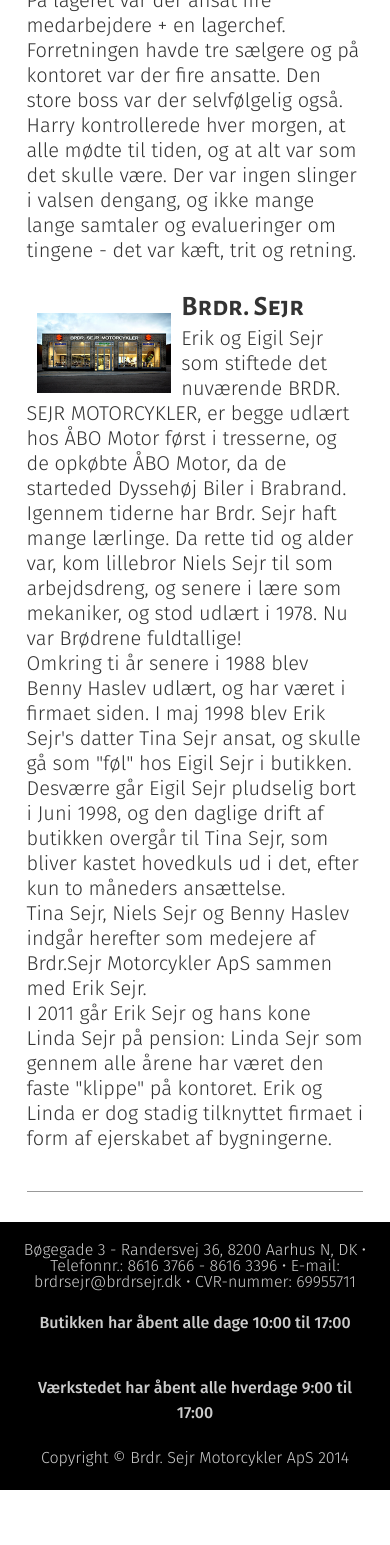
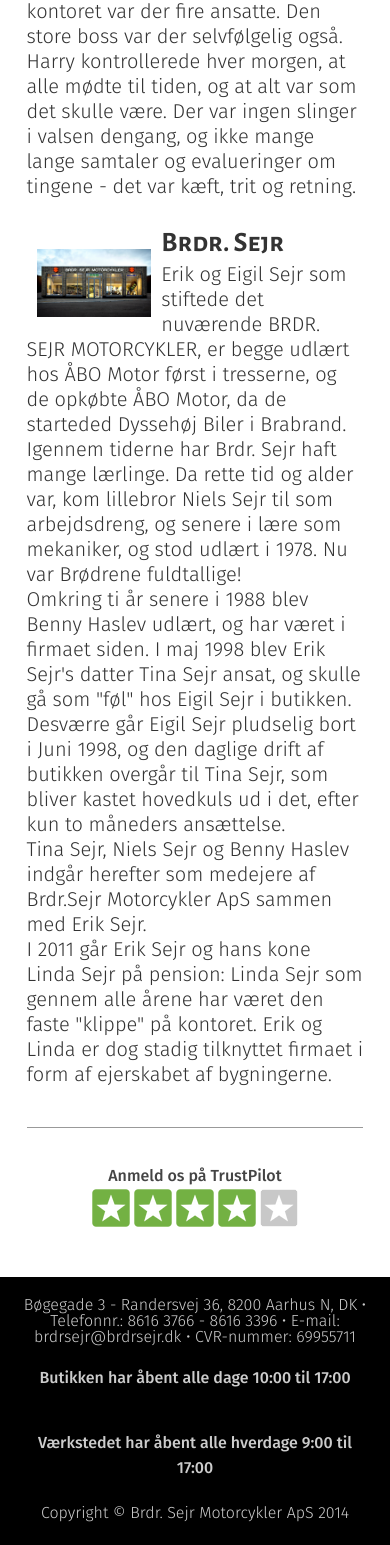
Before and after one commit to M2CD/BrdrSejr, a PHP site: page /historie.php in a window 390 px wide. Shown: the part 1157-2702 px from the top of the page. Before the commit the page ends 2647 px from the top, so only its background shows below. Run offline with PHP 8.4, Linux system fonts and the light colour scheme; some libraries are stand-ins or nearby versions.

Commit message:
adjusted responsive, fittet subpages

```diff
--- a/css/reset.css
+++ b/css/reset.css
@@ -1,2 +1,2 @@
 /* Eric Meyer's Reset CSS v2.0 - http://cssreset.com */
-html,body,div,span,applet,object,iframe,h1,h2,h3,h4,h5,h6,p,blockquote,pre,a,abbr,acronym,address,big,cite,code,del,dfn,em,img,ins,kbd,q,s,samp,small,strike,strong,sub,sup,tt,var,b,u,i,center,dl,dt,dd,ol,ul,li,fieldset,form,label,legend,table,caption,tbody,tfoot,thead,tr,th,td,article,aside,canvas,details,embed,figure,figcaption,footer,header,hgroup,menu,nav,output,ruby,section,summary,time,mark,audio,video{border:0;font-size:100%;font:inherit;vertical-align:baseline;margin:0;padding:0}article,aside,details,figcaption,figure,footer,header,hgroup,menu,nav,section{display:block}body{line-height:1}ol,ul{list-style:none}blockquote,q{quotes:none}blockquote:before,blockquote:after,q:before,q:after{content:none}table{border-collapse:collapse;border-spacing:0}
+html,body,div,span,applet,object,iframe,h1,h2,h3,h4,h5,h6,p,blockquote,pre,a,abbr,acronym,address,big,cite,code,del,dfn,em,img,ins,kbd,q,s,samp,small,strike,strong,sub,sup,tt,var,b,u,i,center,dl,dt,dd,ol,ul,li,fieldset,form,label,legend,table,caption,tbody,tfoot,thead,tr,th,td,article,aside,canvas,details,embed,figure,figcaption,footer,header,hgroup,menu,nav,output,ruby,section,summary,time,mark,audio,video{border:0;font-size:100%;font:inherit;vertical-align:baseline;margin:0;padding:0;box-sizing:border-box;}article,aside,details,figcaption,figure,footer,header,hgroup,menu,nav,section{display:block}body{line-height:1}ol,ul{list-style:none}blockquote,q{quotes:none}blockquote:before,blockquote:after,q:before,q:after{content:none}table{border-collapse:collapse;border-spacing:0}
--- a/css/style.css
+++ b/css/style.css
@@ -16,6 +16,7 @@
 		font-family:'Fira Sans', sans-serif;
 		color:#333;
 		font-size:16px;
+		min-width:350px;
 	}
 }
 
@@ -251,6 +252,7 @@
 /***** MAIN CONTENT *****/
 /************************/
 main {
+	overflow:auto;
 	width:100%;
 	margin:0 auto;
 	padding:20px 2% 20px 2%;;
@@ -300,12 +302,62 @@
 .bx-wrapper {
 	margin-bottom:0;
 }
+/* Social interactions */
+.social {
+	margin-top:40px;
+	margin-bottom:30px;
+}
+aside.trustpilot a {
+	display:block;
+	text-decoration:none;
+	color:#444;
+	font-weight:500;
+	padding-bottom:43px;
+	background-image:url(../img/index/trustpilot.png);
+	background-position:bottom center;
+	background-repeat:no-repeat;
+	margin:10px auto 0 auto;
+}
+@media screen and (min-width:1000px) {
+	.social aside.trustpilot {
+		text-align:right;
+	}
+	.social aside.trustpilot a {
+		background-position:bottom right;
+		margin-right:20px;
+	}
+	.social aside.facebook {
+		text-align:left;
+	}
+}
+@media screen and (min-width:700px) {
+	.social aside {
+		float:left;
+		width:50%;
+		text-align:center;
+	}
+}
+@media screen and (max-width:700px) {
+	.social aside {
+		width:100%;
+		text-align:center;
+	}
+	.social aside.facebook {
+		text-indent:30px;
+	}
+}
+@media screen and (max-width:400px) {
+	.welcome .social aside.facebook {
+		text-indent:18px;
+	}
+}
 /************************/
 /* PAGE SPECIFIC STYLES */
 /************************/
 
-/* Index.php */
+/****** Index.php ******/
 
+/* Secondary navigation */
 nav.circles {
 	width:100%;
 	overflow:visible;
@@ -340,48 +392,12 @@
 		background-position:top center;
 		background-repeat:no-repeat;
 	}
-
-aside.trustpilot a {
-	display:block;
-	text-decoration:none;
-	color:#444;
-	font-weight:500;
-	padding-bottom:43px;
-	background-image:url(../img/index/trustpilot.png);
-	background-position:bottom left;
-	background-repeat:no-repeat;
-	margin:10px;
-
-}
-@media screen and (min-width:1000px) {
-	article.welcome h2, article.welcome p {
-		width:60%;
+/* Social */
+	.welcome {
+		overflow:auto;
 	}
 
-	.welcome aside.trustpilot {
-		float:right;
-	}
-		aside.trustpilot a {
-			display:block;
-			text-decoration:none;
-			color:#444;
-			font-weight:500;
-			padding-bottom:43px;
-			width:240px;
-			text-align:center;
-			background-image:url(../img/index/trustpilot.png);
-			background-position:bottom center;
-			background-repeat:no-repeat;
-		}
-		.welcome aside.trustpilot a {
-			margin-top:-130px;
-		}
-	.welcome aside .fb-like-box {
-		float:right;
-		margin-top:-60px;
-		width:240px;
-	}
-}
+/* brands navigation */
 article.brands h2 {
 	text-align:center;
 	margin-top:40px;
@@ -389,7 +405,11 @@
 nav.menu-brands {
 	text-align:center;
 }
-	nav.menu-brands a {
+nav.menu-brands a {
+	margin:10px;
+}
+@media screen and (min-width:700px) {	/* Only grayscale on desktop */
+	nav.menu-brands a {					/* Mobile doesn't have hover */
 		display:inline-block;
 		margin: 10px 20px 20px 20px;
 		width:175px;
@@ -398,8 +418,9 @@
 		nav.menu-brands a:hover {
 			-webkit-filter: grayscale(0%);
 		}
-
-blockquote { /* Reviews at bottom of page */
+}
+/* Reviews at bottom of page */
+blockquote {
 	width:100%;
 	padding-bottom:34px;
 	margin:40px auto 0 auto;
@@ -446,6 +467,77 @@
 		margin:50px auto 0 auto;
 	}
 }
+
+/***** historie.php *****/
+article.content {
+    width: 90%;
+}
+
+article.content h1 {
+    margin-top: 50px;
+    margin-bottom: 10px;
+    font-size: 42px;
+}
+
+article.content h2 {
+    margin-top: 30px;
+    margin-bottom: 5px;
+    font-size: 28px;
+}
+
+article.content p {
+    font-size: 20px;
+}
+
+img.historie_butik {
+    float: right;
+    display: inline-block;
+    width: 40%;
+    padding: 75px 10px 0px 10px;
+}
+
+img.historie_nybutik {
+    float: left;
+    display: inline-block;
+    width: 40%;
+    padding: 50px 10px 0px 10px;
+}
+
+/**** personale.php  ****/
+
+section.personale article {
+    width: 50%;
+    border-style: none;
+    float: left;
+}
+section.personale img {
+    width: 40%;
+    float: left
+}
+section.personale ol {
+	width:60%;
+	float:right;
+}
+
+section.personale li {
+    font-family: 'Fira Sans', sans-serif;
+    line-height: 30px;
+}
+
+section.personale .rolle {
+    font-size: 22px;
+    font-weight: bold;
+}
+@media screen and (max-width:1000px) { /* Tablet and mobile view */
+	section.personale article {
+		width:100%;
+		float:none;
+	}
+	section.personale img {
+		width:50%;
+	}
+}
+
 /************************/
 /******** FOOTER ********/
 /************************/
--- a/css/underside.css
+++ b/css/underside.css
@@ -41,7 +41,7 @@
 }
 
 section.personale {
-    width: 90%;
+    width: 100%;
     margin: 50px auto;
 }
 section.personale article {
--- a/historie.php
+++ b/historie.php
@@ -2,16 +2,13 @@
 	<title>Brdr. Sejr Motorcykler ApS</title>
 	<?php include 'includes/css_inc.php'; ?>
 	<link href="plugins/bxslider/css/jquery.bxslider.css" rel="stylesheet">
-
-<!--Her er linket til custom css fil - mikkel-->
-    <link href="css/underside.css" rel="stylesheet">
     <link href="plugins/lightbox/css/lightbox.css" rel="stylesheet">
 
 <?php include 'includes/header_inc.php'; ?>
 
     <main>
         <article class="content">
-            <h1>Historie</h1>
+            <h2>Historie</h2>
                 <p>
         Brdr. Sejr Motorcyklers historie rækker langt tilbage i tid, men er stadig en af de førende motorcykelforhandlere i Aarhus.</p>
            <a href="img/historie/gammelbutik.jpg" data-lightbox="personale" data-title="Stiften.dk 06-01-09"><img src="img/historie/gammelbutik.jpg" class="historie_butik" alt="Brdr. Sejr gammel butik"></a>
@@ -39,6 +36,7 @@
 I 2011 går Erik Sejr og hans kone Linda Sejr på pension: Linda Sejr som gennem alle årene har været den faste "klippe" på kontoret. Erik og Linda er dog stadig tilknyttet firmaet i form af ejerskabet af bygningerne.</p>
 
         </article>
+		<?php include 'includes/social_inc.php'; ?>
 	</main>
 
 <?php include 'includes/footer_inc.php'; ?>
@@ -56,5 +54,6 @@
 	</script>
     <script src="plugins/lightbox/js/jquery-1.11.0.min.js"></script>
 	<script src="plugins/lightbox/js/lightbox.min.js"></script>
+    <script src="js/script.js"></script>
 </body>
 </html>
--- a/includes/footer_inc.php
+++ b/includes/footer_inc.php
@@ -6,3 +6,15 @@
 	</footer>
 	<script src="//ajax.googleapis.com/ajax/libs/jquery/1.8.2/jquery.min.js"></script>
 	<!--<script src="//ajax.googleapis.com/ajax/libs/jquery/2.1.1/jquery.min.js"></script>-->
+
+	<div id="fb-root"></div>
+	<script>
+		(function(d, s, id) {
+			var js, fjs = d.getElementsByTagName(s)[0];
+			if (d.getElementById(id)) return;
+			js = d.createElement(s); js.id = id;
+			js.src = "//connect.facebook.net/en_GB/sdk.js#xfbml=1&appId=30274178883&version=v2.0";
+			fjs.parentNode.insertBefore(js, fjs);
+		}
+		(document, 'script', 'facebook-jssdk'));
+	</script>
--- /dev/null
+++ b/includes/social_inc.php
@@ -0,0 +1,16 @@
+<section class="social">
+			<aside class="trustpilot">
+				<a href="#">Anmeld os på TrustPilot</a>
+			</aside>
+			<aside class="facebook">
+				<div
+					 class="fb-like-box"
+					 data-href="https://www.facebook.com/pages/BrdrSejr-Motorcykler-ApS/176834855685134"
+					 data-colorscheme="light"
+					 data-show-faces="false"
+					 data-header="false"
+					 data-stream="false"
+					 data-show-border="false">
+				</div>
+			</aside>
+		</section>
```
Also changed, not shown: index.php (+1 -25 lines), personale.php (+3 -18 lines).
